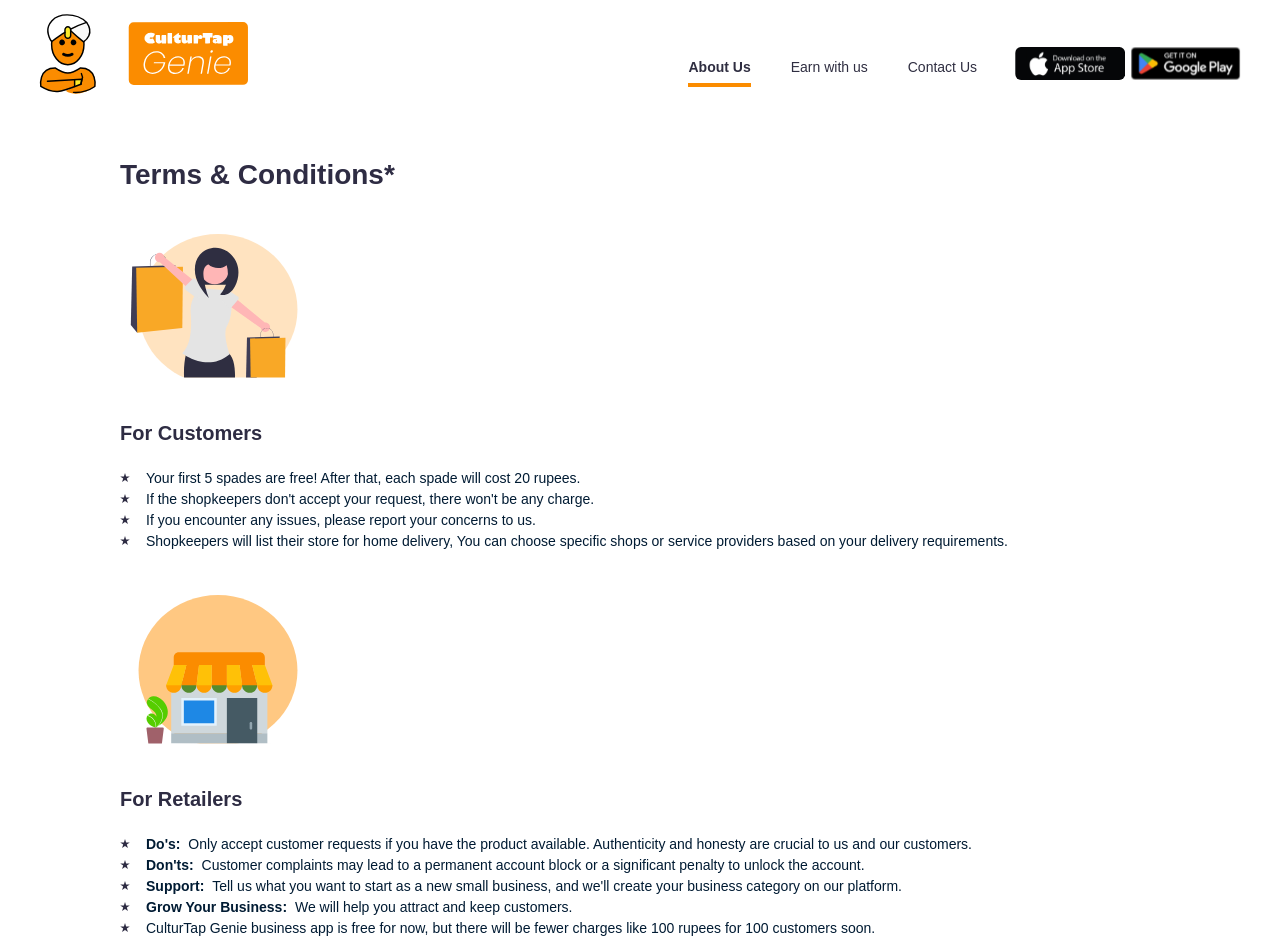
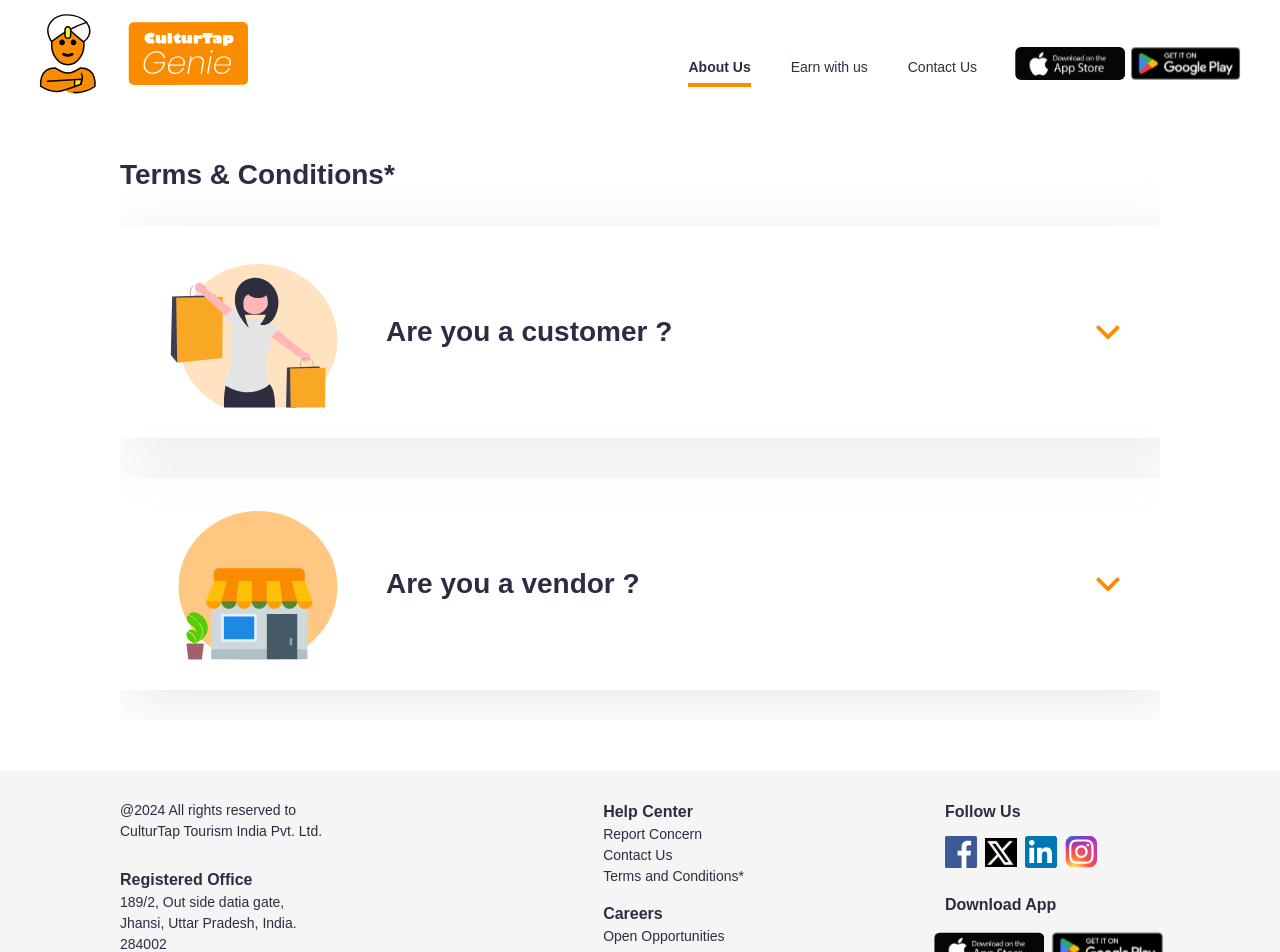
Before and after one commit to chandresh-t75/CulturTap-Genie-Frontend, a React (Create React App) app: page /termsandconditions in a window 1280 px wide. Shown: the top 952 px of the page. Built offline with nearby package versions, Linux system fonts and the light colour scheme.

Commit message:
update website

```diff
--- a/src/components/home/Home.js
+++ b/src/components/home/Home.js
@@ -155,12 +155,11 @@ const Home = () => {
           </h1>
           <p className="text-[14px]  md:text-[16px] xl:text-[16px] poppins-semibold text-[#001B33]">A bargaining app! </p>
           <p className=" text-[14px]  poppins-regular text-[#001B33]">
-            {" "}
-            Avail the best prices for all shopping list items & maintenance services!{" "}
+            CulturTap Genie is the world's first app dedicated to bargaining. Avail the best prices for all shopping items & maintenance services!
           </p>
 
           <p className="flex justify-center items-center text-[14px] poppins-regular text-[#001B33]">
-          Now bargaining is possible from your couch! There is no need to wander in markets anymore. CulturTap Genie offers everyone an easy bargaining place with nearby shops. Start bargaining by choosing the right spade category. Accept, reject, and recreate offers until you are satisfied with the  price. Maintenance services are also available at bargained prices. Download the app now and start bargaining.
+          Now bargaining is possible from your couch! There is no need to wander in markets anymore. CulturTap Genie offers everyone an easy bargaining place with nearby stores and service providers. Start bargaining by choosing the right spades category. Accept, recreate, and reject offers until you are satisfied with the offered price. Download the app now and start bargaining.
           </p>
         </div>
         <div className="flex-1 flex justify-center mt-[30px]  ">
--- a/src/components/termsandconditons/TermsandConditons.js
+++ b/src/components/termsandconditons/TermsandConditons.js
@@ -1,33 +1,78 @@
-import React, { useEffect } from "react";
+import React, { useEffect, useState } from "react";
 import earning1 from "../../assets/earnings/earning1.svg";
 import earning2 from "../../assets/earnings/earning2.svg";
 import "../../index.css";
-import { useLocation } from "react-router-dom";
-import Customer from "../../assets/termsandconditions/Customer.svg"
-import Retailer from "../../assets/termsandconditions/Retailer.svg"
-import Star from "../../assets/termsandconditions/star.svg"
-
-
-
+import { Link, useLocation } from "react-router-dom";
+import Customer from "../../assets/termsandconditions/Customer.svg";
+import Retailer from "../../assets/termsandconditions/Retailer.svg";
+import Star from "../../assets/termsandconditions/star.svg";
+import DropDown from "../../assets/termsandconditions/dropdown.svg";
+import DropUp from "../../assets/termsandconditions/dropup.svg";
 
 const TermsAndConditons = () => {
+  const [customerCard, setCustomerCard] = useState(false);
+  const [vendorCard, setVendorCard] = useState(false);
+
   return (
-    <div className="max-sm:px-[30px] max-lg:px-[50px] lg:ml-[120px] md:mt-[60px] max-sm:pt-[100px] overflow-x-hidden">
+    <div className="max-sm:px-[30px] max-lg:px-[50px] lg:mx-[120px] md:mt-[60px] max-sm:pt-[100px] overflow-x-hidden">
       <div>
-        <h1 className="text-[28px]  text-[#2E2C43] poppins-black  max-sm:text-[28px]">
+        <h1 className="text-[28px]  text-[#2E2C43] poppins-black  max-sm:text-[26px]">
           Terms & Conditions*
         </h1>
       </div>
-      <div className="w-full flex flex-col gap-[40px] mt-[20px]  md:mt-[30px]  ">
-      <div className="flex flex-1 max-sm:justify-center">
+      <div className="w-full flex flex-col gap-[40px] mt-[30px] mb-[30px] md:mt-[30px]  ">
+        {/* customercard */}
+        {!customerCard && (
+          <div className="w-[100%] flex items-center justify-center terms-card mx-auto ">
+            <div className=" w-[100%]  flex flex-col lg:flex-row max-lg:justify-center  max-lg:gap-2 justify-between items-center p-[20px] lg:p-[40px] lg:py-[30px]">
+              <img
+                src={Customer}
+                alt="contact"
+                className="w-[196px] h-[152px]"
+              />
+              <h1 className="text-[28px] flex-1 lg:ml-[30px]  text-[#2E2C43] poppins-black  max-sm:text-[22px] max-lg:text-center">
+                Are you a customer ?
+              </h1>
+              <button
+                className="cursor-pointer"
+                onClick={() => {
+                  setCustomerCard(true);
+                  setVendorCard(false);
+                }}
+              >
+                <img src={DropDown} alt="dropdown" className="   " />
+              </button>
+            </div>
+          </div>
+        )}
+
+        {customerCard && (
+          <div className="mb-[30px] flex items-center ">
+            <div className="w-[100%] terms-card p-[20px] flex flex-col gap-4 mx-auto">
+              <div className="flex flex-1 max-sm:justify-center relative">
                 <img
                   src={Customer}
                   alt="contact"
                   className="w-[196px] h-[152px]   "
                 />
+                <button
+                  className="cursor-pointer"
+                  onClick={() => {
+                    setCustomerCard(false);
+                  }}
+                >
+
+                  <img
+                    src={DropUp}
+                    alt="contact"
+                    className=" absolute max-md:hidden top-[30px] right-[30px]  "
+                  />
+                </button>
               </div>
-        <div className="">
-          <p className="text-[20px]  poppins-extrabold text-[#2E2C43]">For Customers</p>
+              <div className="relative pb-[40px]">
+                <p className="text-[20px]  poppins-extrabold text-[#2E2C43]">
+                  For Customers
+                </p>
                 <ul className="flex flex-col mt-[20px]">
                   <li className="flex text-[14px]   poppins-regular text-[#001B33]">
                     <span>
@@ -36,9 +81,10 @@ const TermsAndConditons = () => {
                         alt="contact"
                         className="w-[10px] h-[10px] mt-[5px]   mr-4"
                       />
-
                     </span>
-                Your first 5 spades are free! After that, each spade will cost 20 rupees.
+                    5 spades are free for first-time users! After that, each
+                    spade will cost you 5 Rs. These are temporary charges,
+                    CulturTap will increase the charges shortly.
                   </li>
                   <li className="flex text-[14px]  poppins-regular text-[#001B33]">
                     <span>
@@ -48,7 +94,8 @@ const TermsAndConditons = () => {
                         className="w-[10px] h-[10px] mt-[5px]  mr-4 "
                       />
                     </span>
-              If the shopkeepers don't accept your request, there won't be any charge.
+                    If the vendors don't accept your request, there won't be any
+                    charge.
                   </li>
                   <li className="flex text-[14px] poppins-regular text-[#001B33]">
                     <span>
@@ -58,7 +105,8 @@ const TermsAndConditons = () => {
                         className="w-[10px] h-[10px] mt-[5px]  mr-4  "
                       />
                     </span>
-              If you encounter any issues, please report your concerns to us.
+                    If you encounter any issues, please report your concerns to
+                    us.
                   </li>
                   <li className="flex text-[14px]   poppins-regular text-[#001B33]">
                     <span>
@@ -68,93 +116,169 @@ const TermsAndConditons = () => {
                         className="w-[10px] h-[10px]  mt-[5px] mr-4 "
                       />
                     </span>{" "}
-              Shopkeepers will list their store for home delivery, You can choose specific shops or service providers based on your delivery requirements.
+                    Vendors will list their stores for home delivery, You can
+                    choose specific vendors based on your delivery requirements.
                   </li>
                 </ul>
+
+                <div  className="md:hidden flex justify-center items-center mt-[20px]">
+                <button
+                  className="cursor-pointer"
+                  onClick={() => {
+                    setCustomerCard(false);
+                  }}
+                >
+                  <img
+                    src={DropUp}
+                    alt="contact"
+
+                  />
+                </button>
                 </div>
-        <div className="flex flex-1 max-sm:justify-center">
+              </div>
+            </div>
+          </div>
+        )}
+
+        {/* vendorcard */}
+
+        {!vendorCard && (
+          <div className="w-[100%] flex items-center justify-center terms-card mx-auto ">
+            <div className=" w-[100%]  flex flex-col lg:flex-row max-lg:justify-center  max-lg:gap-2 justify-between items-center p-[20px] lg:p-[40px] lg:py-[30px]">
+              <img
+                src={Retailer}
+                alt="contact"
+                className="w-[196px] h-[152px]  "
+              />
+              <h1 className="text-[28px] flex-1 lg:ml-[30px]  text-[#2E2C43] poppins-black  max-sm:text-[22px] max-lg:text-center">
+                Are you a vendor ?
+              </h1>
+              <button
+                className="cursor-pointer"
+                onClick={() => {
+                  setVendorCard(true);
+                  setCustomerCard(false);
+                }}
+              >
+                <img src={DropDown} alt="dropdown" className="   " />
+              </button>
+            </div>
+          </div>
+        )}
+
+        {vendorCard && (
+          <div className="mb-[30px] flex ">
+            <div className="w-[100%] terms-card p-[20px] flex flex-col gap-4 mx-auto">
+              <div className="flex flex-1 max-sm:justify-center relative">
                 <img
                   src={Retailer}
                   alt="contact"
                   className="w-[196px] h-[152px]   "
                 />
+                <button
+                  className="cursor-pointer"
+                  onClick={() => {
+                    setVendorCard(false);
+                  }}
+                >
+                  <img
+                    src={DropUp}
+                    alt="contact"
+                    className=" absolute max-md:hidden top-[30px] right-[30px]"
+                  />
+                </button>
               </div>
-        <div className="">
-          <p className="text-[20px] poppins-extrabold text-[#2E2C43]">For Retailers</p>
-          <ul className="flex flex-col mt-[20px] ">
-          <li className="text-[14px]  poppins-regular text-[#001B33]">
-             <div className="flex flex-row">
-             <p>
+              <div className="relative pb-[40px]">
+                <p className="text-[20px] poppins-extrabold text-[#2E2C43]">
+                  For Retailers
+                </p>
+                <ul className="flex flex-col mt-[20px]">
+                  <li className="text-[14px]   poppins-regular text-[#001B33]">
+                    <div className="flex items-start">
                       <img
                         src={Star}
                         alt="contact"
-              className="w-[10px] h-[10px] mr-4 mt-[5px]"
+                        className="w-[10px] h-[10px] mt-[5px] mr-4"
                       />
+                      <p className="text-[14px]   poppins-regular text-[#001B33]">
+                        <span className="text-[14px]  poppins-bold text-[#001B33]">
+                          Do's:{" "}
+                        </span>
+                        Only accept customer requests if you have the same
+                        product available. Authenticity and honesty are crucial
+                        to us and our customers.
                       </p>
-              <p><b className="mr-1">Do's: </b>Only accept customer requests if you have the product available. Authenticity and honesty are crucial to us and our customers.
-
-              </p>
-
                     </div>
-
                   </li>
                   <li className="text-[14px]  poppins-regular text-[#001B33]">
-             <div className="flex flex-row">
-             <p>
+                    <div className="flex items-start">
                       <img
                         src={Star}
                         alt="contact"
-              className="w-[10px] h-[10px] mr-4 mt-[5px]"
+                        className="w-[10px] h-[10px] mt-[5px] mr-4"
                       />
+                      <p className="text-[14px]  poppins-regular text-[#001B33]">
+                        Maintain your store rating on top for customer trust and
+                        satisfaction.
                       </p>
-              <p><b className="mr-1">Don'ts: </b>Customer complaints may lead to a permanent account block or a significant penalty to unlock the account.
-              </p>
-
                     </div>
-
                   </li>
-            <li className="text-[14px]  poppins-regular text-[#001B33]">
-             <div className="flex flex-row">
-             <p>
+                  <li className="text-[14px]   poppins-regular text-[#001B33]">
+                    <div className="flex items-start">
                       <img
                         src={Star}
                         alt="contact"
-              className="w-[10px] h-[10px] mr-4 mt-[5px]"
+                        className="w-[10px] h-[10px] mt-[5px] mr-4"
                       />
+                      <p className="text-[14px]   poppins-regular text-[#001B33]">
+                        <span className="text-[14px]  poppins-bold text-[#001B33]">
+                          Dont's:{" "}
+                        </span>
+                        Customer complaints may lead to a permanent account
+                        block or a significant penalty for unlocking the
+                        account.
                       </p>
-              <p><b className="mr-1">Support: </b>Tell us what you want to start as a new small business, and we'll create your business category on our platform.
-              </p>
-
                     </div>
-
                   </li>
-            <li className="text-[14px]  poppins-regular text-[#001B33]">
-             <div className="flex flex-row">
-             <p>
+                  <li className="text-[14px]   poppins-regular text-[#001B33]">
+                    <div className="flex items-start">
                       <img
                         src={Star}
                         alt="contact"
-              className="w-[10px] h-[10px] mr-4 mt-[5px]"
+                        className="w-[10px] h-[10px] mt-[5px] mr-4"
                       />
+                      <p className="text-[14px]   poppins-regular text-[#001B33]">
+                        <span className="text-[14px]  poppins-bold text-[#001B33]">
+                          Support:{" "}
+                        </span>
+                        Tell us what you want to start as a new small business,
+                        and we'll consider your business category for our
+                        platform, We support small businesses to attract local
+                        customers online and help to convert into a profitable
+                        business.
                       </p>
-              <p><b className="mr-1">Grow Your Business: </b>We will help you attract and keep customers.
-              </p>
+                    </div>
+                  </li>
+                </ul>
+                <div  className="md:hidden flex justify-center items-center mt-[20px]">
+                <button
+                  className="cursor-pointer"
+                  onClick={() => {
+                    setVendorCard(false);
+                  }}
+                >
+                  <img
+                    src={DropUp}
+                    alt="contact"
+
+                  />
+                </button>
+                </div>
 
               </div>
-
-            </li>
-            <li className="flex flex-row text-[14px]   poppins-regular text-[#001B33]">
-              <span>
-              <img
-              src={Star}
-              alt="contact"
-              className="w-[10px] h-[10px] mt-[5px]  mr-4"
-            />
-              </span>
-              CulturTap Genie business app is free for now, but there will be fewer charges like 100 rupees for 100 customers soon.
-            </li>
-          </ul>
             </div>
+          </div>
+        )}
       </div>
     </div>
   );
--- a/src/index.css
+++ b/src/index.css
@@ -52,6 +52,8 @@ body {
   box-shadow: 9px 9px 50px rgba(189, 189, 189, 0.35);
   /* border-radius: 8px; */
 }
+
+
 .dot{
 
     width: 4;
@@ -61,6 +63,15 @@ body {
 
 }
 
+.terms-card{
+
+
+    /* background-color: #fff; Ensure the background is white */
+    /* margin: 10px; Add some margin if necessary for better shadow visibility */
+    box-shadow: 9px 9px 50px rgba(189, 189, 189, 0.35);
+    /* border-radius: 8px; */
+
+}
 
 @keyframes autoScroll {
   0% {
```
Also changed, not shown: src/components/earnings/Earn.js (+12 -30 lines), src/assets/termsandconditions/dropdown.svg (added), src/assets/termsandconditions/dropup.svg (added). Lines whose indentation alone changed are shown as unchanged.
